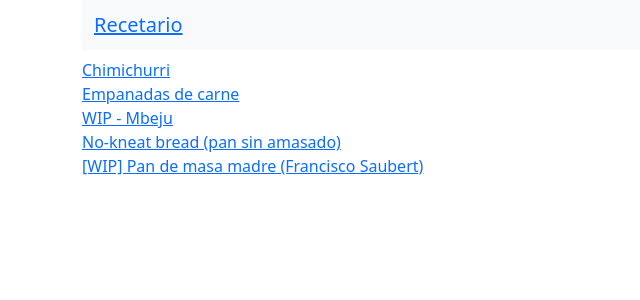
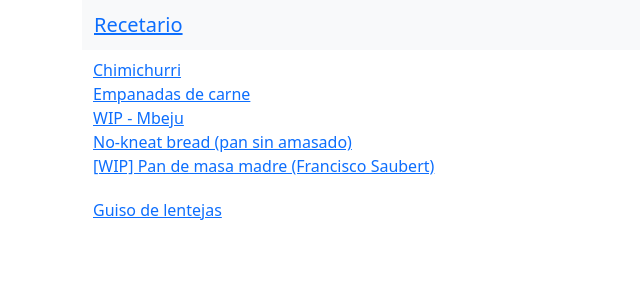
Before and after one commit to thepalbi/recetario, a Next.js app: page / in a window 1280 px wide. Shown: the top 300 px of the page, without its empty margins (0-640 px from the left). Built offline with nearby package versions, Linux system fonts and the light colour scheme.

Commit message:
external recipes and minor UI fix

```diff
--- a/pages/index.tsx
+++ b/pages/index.tsx
@@ -1,20 +1,38 @@
+import { css } from '@emotion/css';
 import Head from 'next/head';
 import Link from 'next/link';
 import Nav from '../components/Nav';
-import { getRecipes, WrappedRecipe } from '../utils';
+import { ExternalRecipe, getExternalRecipes, getRecipes, WrappedRecipe } from '../utils';
 
-const HomePage = ({ recipes }: { recipes: WrappedRecipe[] }) => {
+const HomePage = ({ recipes, externalRecipes }: { recipes: WrappedRecipe[], externalRecipes: ExternalRecipe[] }) => {
   return (
     <div className='container'>
       <Head>
         <title>Recetario</title>
       </Head>
       <Nav></Nav>
-      <div className='row'>
-        {recipes.map((r, i) =>
-          <Link key={i} href={`/recipes/${r.diskName}`}>
-            {r.recipe.name}
-          </Link>)}
+      <div className={css`
+        margin-left: 11px;
+      `}>
+        <div className='row'>
+          {recipes.map((r, i) =>
+            <Link key={i} href={`/recipes/${r.diskName}`}>
+              {r.recipe.name}
+            </Link>)}
+        </div>
+        <div className={`row ${css`
+        margin-top: 20px;
+      `}`}>
+          {externalRecipes.map((r, i) =>
+            <Link
+              key={i}
+              href={r.url}
+              target="_blank"
+              rel="noopener noreferrer"
+            >
+              {r.title}
+            </Link>)}
+        </div>
       </div>
     </div>
   )
@@ -22,9 +40,11 @@ const HomePage = ({ recipes }: { recipes: WrappedRecipe[] }) => {
 
 export async function getStaticProps() {
   const recipes = await getRecipes();
+  const externalRecipes = await getExternalRecipes();
   return {
     props: {
-      recipes
+      recipes,
+      externalRecipes
     }
   };
 }
--- /dev/null
+++ b/recipes/external.json
@@ -0,0 +1,6 @@
+[
+  {
+    "title": "Guiso de lentejas",
+    "url": "https://elgourmet.com/receta/guiso-de-lentejas-por-marcela-lovegrove"
+  }
+]
--- a/utils/index.ts
+++ b/utils/index.ts
@@ -40,7 +40,9 @@ export async function getRecipes() {
   const recipesDir = getRecipesDir();
   const recipeFilenames = await readdir(recipesDir);
   const wrappedRecipes = await Promise.all(
-    recipeFilenames.map(async (filename) => {
+    recipeFilenames
+      .filter(rn => rn.endsWith(".yaml"))
+      .map(async (filename) => {
         const recipePath = path.join(recipesDir, filename);
         return {
           diskName: filename.replace(/\.yaml$/, ''),
@@ -59,5 +61,18 @@ export async function getRecipeByName(name: string) {
 export async function getRecipeNames() {
   const recipeFilenames = await readdir(getRecipesDir());
   console.log("recipe filenames", recipeFilenames);
-  return recipeFilenames.map(filename => filename.replace(/\.yaml$/, ''));
+  return recipeFilenames
+    .filter(rn => rn.endsWith(".yaml"))
+    .map(filename => filename.replace(/\.yaml$/, ''));
 }
+
+export interface ExternalRecipe {
+  title: string,
+  url: string,
+}
+
+export async function getExternalRecipes() {
+  const externalRecipesPath = path.join(getRecipesDir(), `external.json`);
+  const contents = await readFile(externalRecipesPath);
+  return JSON.parse(contents.toString()) as ExternalRecipe[];
+}
```
Lines whose indentation alone changed are shown as unchanged.
